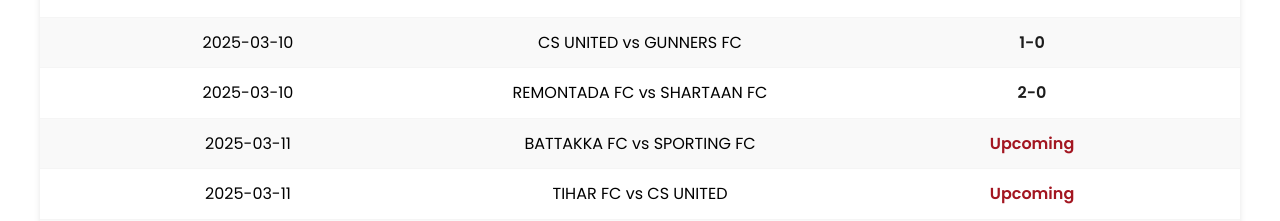
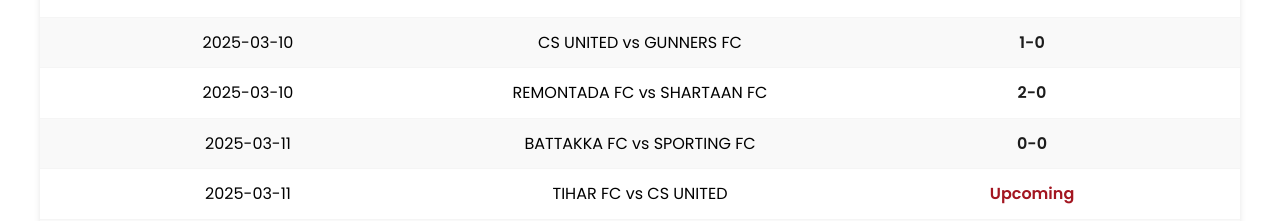
Before and after one commit to Vishnu-dk/gsl, a React (Create React App) app: page /fixtures in a window 1280 px wide. Shown: the part 1105-1326 px from the top of the page. Built offline with nearby package versions, Linux system fonts and the light colour scheme.

Commit message:
11-03-25 fornoon  updated full

```diff
--- a/src/pages/Matches.jsx
+++ b/src/pages/Matches.jsx
@@ -122,8 +122,8 @@ const Matches = () => {
       date: "2025-03-11",
       teamA: "BATTAKKA FC",
       teamB: "SPORTING FC",
-      result: null,
-    }, // Upcoming match
+      result: '0-0',
+    },
     { date: "2025-03-11", teamA: "TIHAR FC", teamB: "CS UNITED", result: null }, // Upcoming match
     {
       date: "2025-03-11",
```
